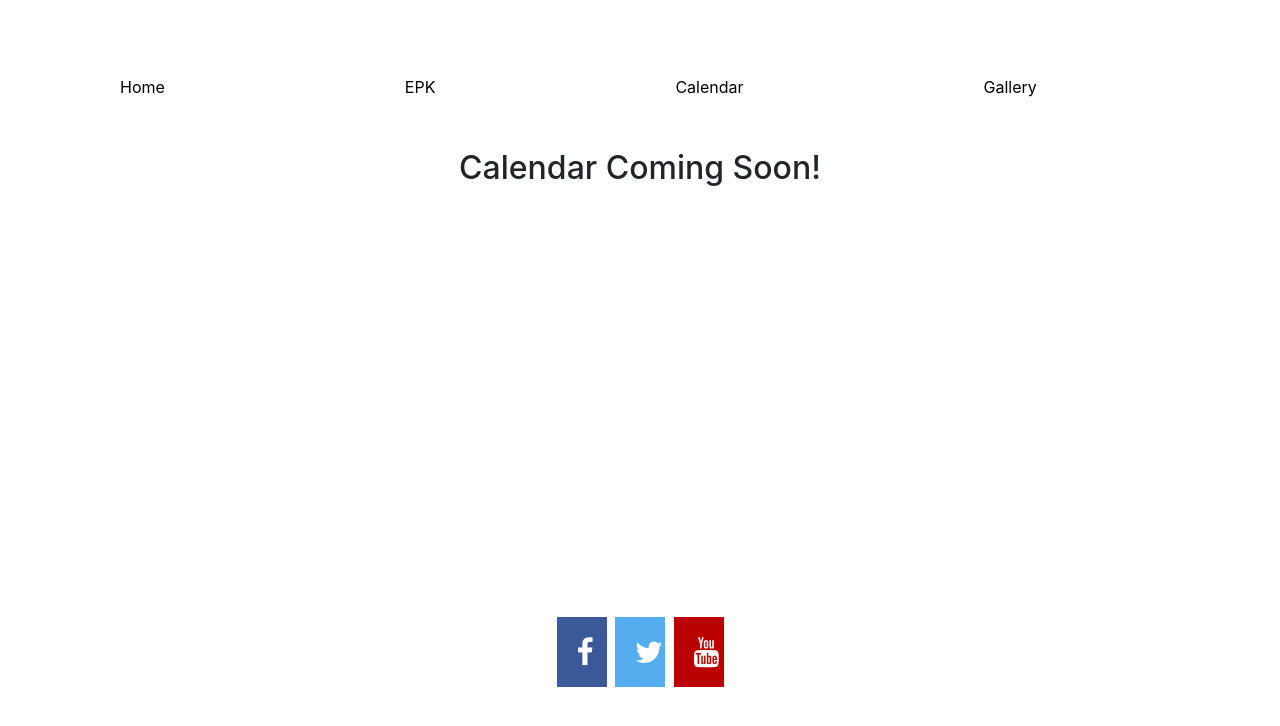
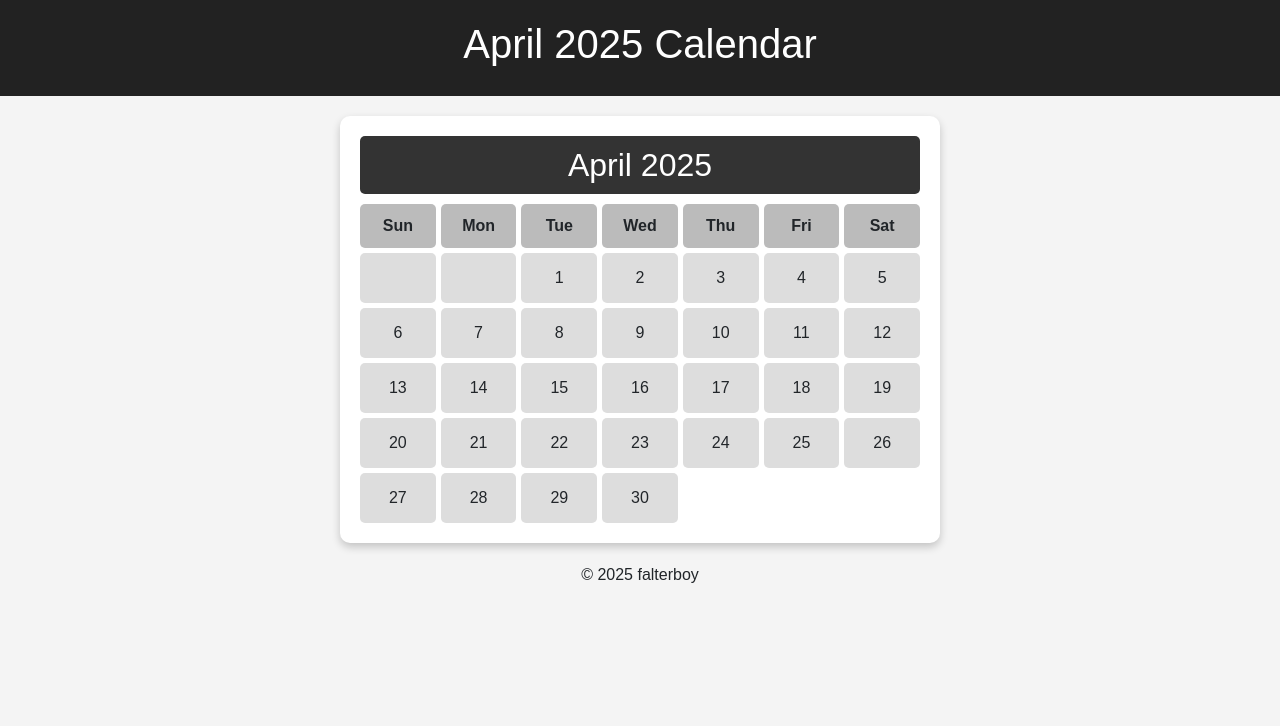
Before and after one commit to Falterboy/Falterboy.github.io, a plain HTML site: page Falterboysite-Calendar.html in a window 1280 px wide. Drawn offline with nearby package versions, Linux system fonts and the light colour scheme.

Commit message:
Update Falterboysite-Calendar.html

```diff
--- a/Falterboysite-Calendar.html
+++ b/Falterboysite-Calendar.html
@@ -6,21 +6,69 @@
     <title>Calendar</title>
     <link rel="stylesheet" href="https://stackpath.bootstrapcdn.com/bootstrap/4.3.1/css/bootstrap.min.css" integrity="sha384-ggOyR0iXCbMQv3Xipma34MD+dH/1fQ784/j6cY/iJTQUOhcWr7x9JvoRxT2MZw1T" crossorigin="anonymous">
     <link rel="stylesheet" href="https://cdnjs.cloudflare.com/ajax/libs/font-awesome/4.7.0/css/font-awesome.min.css">
+    <link rel="stylesheet" href="calender.css">
     <link rel='stylesheet' href='falterboysite.css'>
   </head>
-  <body>
-    <ul>
-  <li><a href="index.html">Home</a></li>
-  <li><a href="Falterboy-siteEPK.html">EPK</a></li>
-  <li><a href="Falterboysite-Calendar.html">Calendar</a></li>
-  <li><a href="Falterboysite-gallery.html">Gallery</a></li>
-</ul>
-    <h2 id = "greeting" >Calendar Coming Soon! </h2>
 
+    <body>
+    <header>
+        <h1>April 2025 Calendar</h1>
+    </header>
+    <main>
+        <div class="calendar">
+            <div class="month">
+                <h2>April 2025</h2>
+            </div>
+            <div class="calendar-grid">
+                <div class="day">Sun</div>
+                <div class="day">Mon</div>
+                <div class="day">Tue</div>
+                <div class="day">Wed</div>
+                <div class="day">Thu</div>
+                <div class="day">Fri</div>
+                <div class="day">Sat</div>
 
+                <!-- Empty spaces for days before April starts (April 1st is a Tuesday) -->
+                <div class="date"></div>
+                <div class="date"></div>
+                <div class="date">1</div>
+                <div class="date">2</div>
+                <div class="date">3</div>
+                <div class="date">4</div>
+                <div class="date">5</div>
 
-    <div>
-<a href="https://www.facebook.com/falterboy" class="fa fa-facebook"></a>
-<a href="https://www.twitter.com/falterboy" class="fa fa-twitter"></a>
-<a href="https://youtube.com/@falterboy1393?si=45hlWfCNy4pPPXQL" class="fa fa-youtube"></a>
-</div>
+                <div class="date">6</div>
+                <div class="date">7</div>
+                <div class="date">8</div>
+                <div class="date">9</div>
+                <div class="date">10</div>
+                <div class="date">11</div>
+                <div class="date">12</div>
+
+                <div class="date">13</div>
+                <div class="date">14</div>
+                <div class="date">15</div>
+                <div class="date">16</div>
+                <div class="date">17</div>
+                <div class="date">18</div>
+                <div class="date">19</div>
+
+                <div class="date">20</div>
+                <div class="date">21</div>
+                <div class="date">22</div>
+                <div class="date">23</div>
+                <div class="date">24</div>
+                <div class="date">25</div>
+                <div class="date">26</div>
+
+                <div class="date">27</div>
+                <div class="date">28</div>
+                <div class="date">29</div>
+                <div class="date">30</div>
+            </div>
+        </div>
+    </main>
+    <footer>
+        <p>&copy; 2025 falterboy</p>
+    </footer>
+</body>
```
